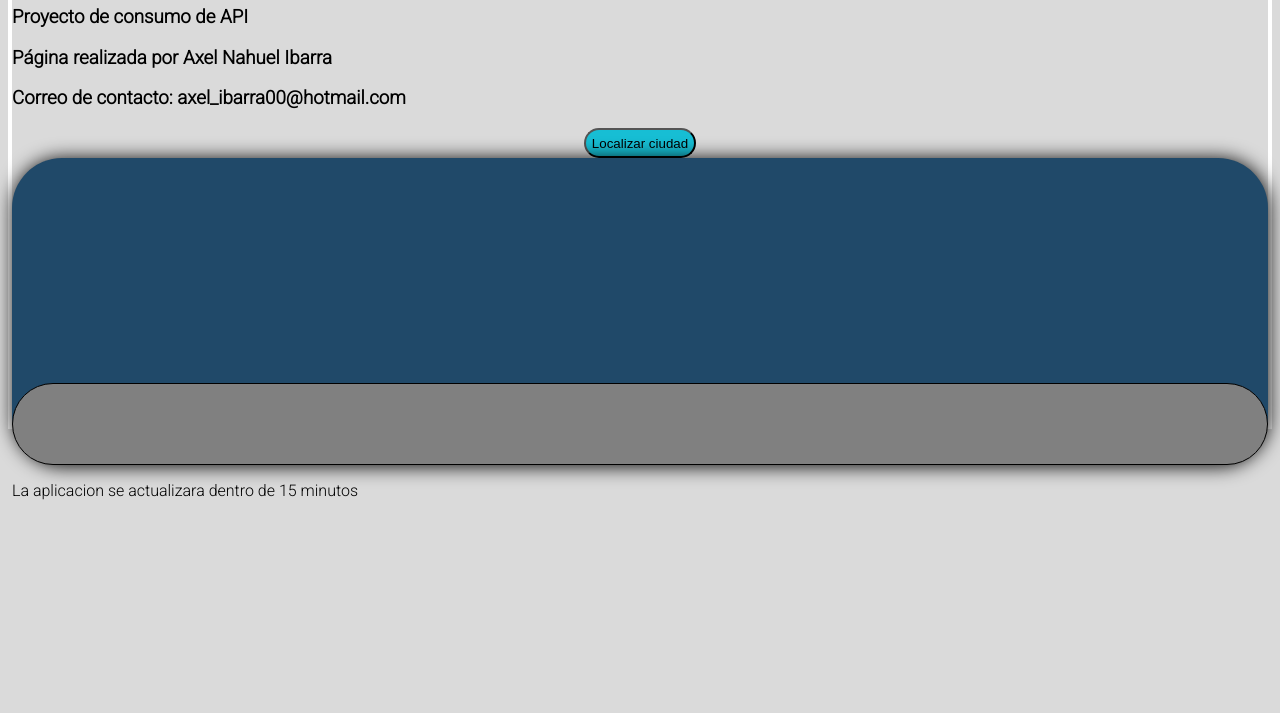
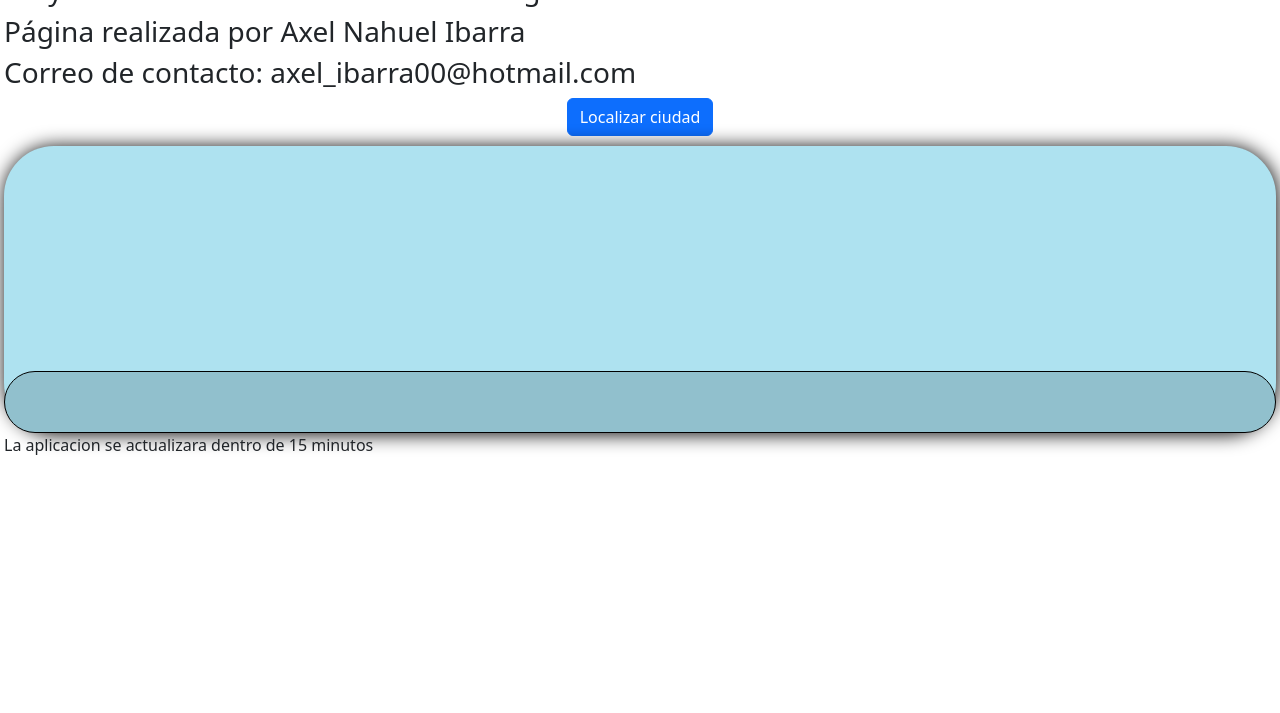
Before and after one commit to Axel-Ibarra/Axel-Ibarra-clima.github.io, a plain HTML site: page index.html in a window 1280 px wide. Shown: the part 87-800 px from the top of the page. Drawn offline with nearby package versions, Linux system fonts and the light colour scheme.

Commit message:
Add files via upload
Added  icon and change colors of the background

```diff
--- a/index.html
+++ b/index.html
@@ -5,17 +5,19 @@
     <meta http-equiv="X-UA-Compatible" content="IE=edge">
     <meta name="viewport" content="width=device-width, initial-scale=1.0">
     <link href="https://fonts.googleapis.com/css2?family=Archivo+Narrow&family=Roboto:wght@300&display=swap" rel="stylesheet">
+    <link href="https://cdn.jsdelivr.net/npm/bootstrap@5.2.0-beta1/dist/css/bootstrap.min.css" rel="stylesheet" integrity="sha384-0evHe/X+R7YkIZDRvuzKMRqM+OrBnVFBL6DOitfPri4tjfHxaWutUpFmBp4vmVor" crossorigin="anonymous">
+    <link rel="shortcut icon" href="images/icon.png">
     <link rel="stylesheet" href="style.css">
     <title>API Clima</title>
 </head>
 <body>
     <h1>Tu Tiempo Actual</h1>
-    <h3>Proyecto de consumo de API</h3>
+    <h3>Proyecto de consumo de API Meteorológica</h3>
     <h3>Página realizada por Axel Nahuel Ibarra</h3>
     <h3>Correo de contacto: axel_ibarra00@hotmail.com</h3>
 
     <!-- <input type="button" onclick="localidadAct()" value="Localizar Ciudad" id="button"> -->
-    <button onclick="localidadAct()" value="Localizar Ciudad" id="button">Localizar ciudad</button>
+    <button onclick="localidadAct()" value="Localizar Ciudad" id="button" class="btn btn-primary">Localizar ciudad</button>
 
     <div class="big-container">
         <div class="container">
--- a/index.js
+++ b/index.js
@@ -72,10 +72,11 @@ function localidadAct(){
                 meters = data.visibility;
                 kilometres = meters / 1000;
 
-                //Adicion de los datos a sus respectivos ids html
+                //Adicion de los datos a sus respectivos "ids" html
                 date.textContent = `Fecha Actual: ${actualDate.toLocaleDateString()}`
                 country.textContent = `País: ${data.sys.country}`;
                 city.textContent = `Ciudad: ${data.name}`;
+
                 if(tempC >= 0){
                     temp.textContent = `Grados: +${Math.round(tempC)}°C`;
                 }else{
@@ -94,10 +95,7 @@ function localidadAct(){
                 }else{
                     visibility.textContent = `Visibilidad: ${meters} Metros`;
                 }
-
                 pressure.textContent = `Presion: ${data.main.pressure} mb`;
-
-
             }
             getData()
         })
--- a/style.css
+++ b/style.css
@@ -1,15 +1,16 @@
-@keyframes brackground-animation {
+/* @keyframes brackground-animation {
     from {background-color: #bbded6;}
     to {background-color: #dadada;}
-  }
+  } */
 
   html{
       font-family: roboto;
       text-decoration: none;
+      background-color: #ffffff;
   }
 
 body{
-    background-color: #dadada;
+    /* background-color: #dadada; */
     animation-name: brackground-animation;
     animation-duration: 5s;
     animation-iteration-count: infinite;
@@ -27,17 +28,18 @@ body{
 }
 #button{
     display: block;
-    border-radius: 25px;
-    height: 30px;
-    background-color: #17bed4;
+    /* border-radius: 25px; */
+    /* height: 30px; */
+    /* background-color: #17bed4; */
     margin-left: auto;
     margin-right: auto;
+    margin-bottom: 10px;
 }
 
 .big-container{
     box-shadow: 1px 1px 19px black;
     border-radius: 50px;
-    background-color: #204969;
+    background-color: #aee2f0;
 }
 
 #contenedor-p{
@@ -45,7 +47,7 @@ body{
     justify-content: space-evenly;
     margin-top: 25px;
     border: 1px solid #000000;
-    background-color: #808080;
+    background-color: #91c0cd;
     border-radius: 50px;
     line-height: 45px;
 
```
Also changed, not shown: images/icon.png (added). Lines whose indentation alone changed are shown as unchanged.
